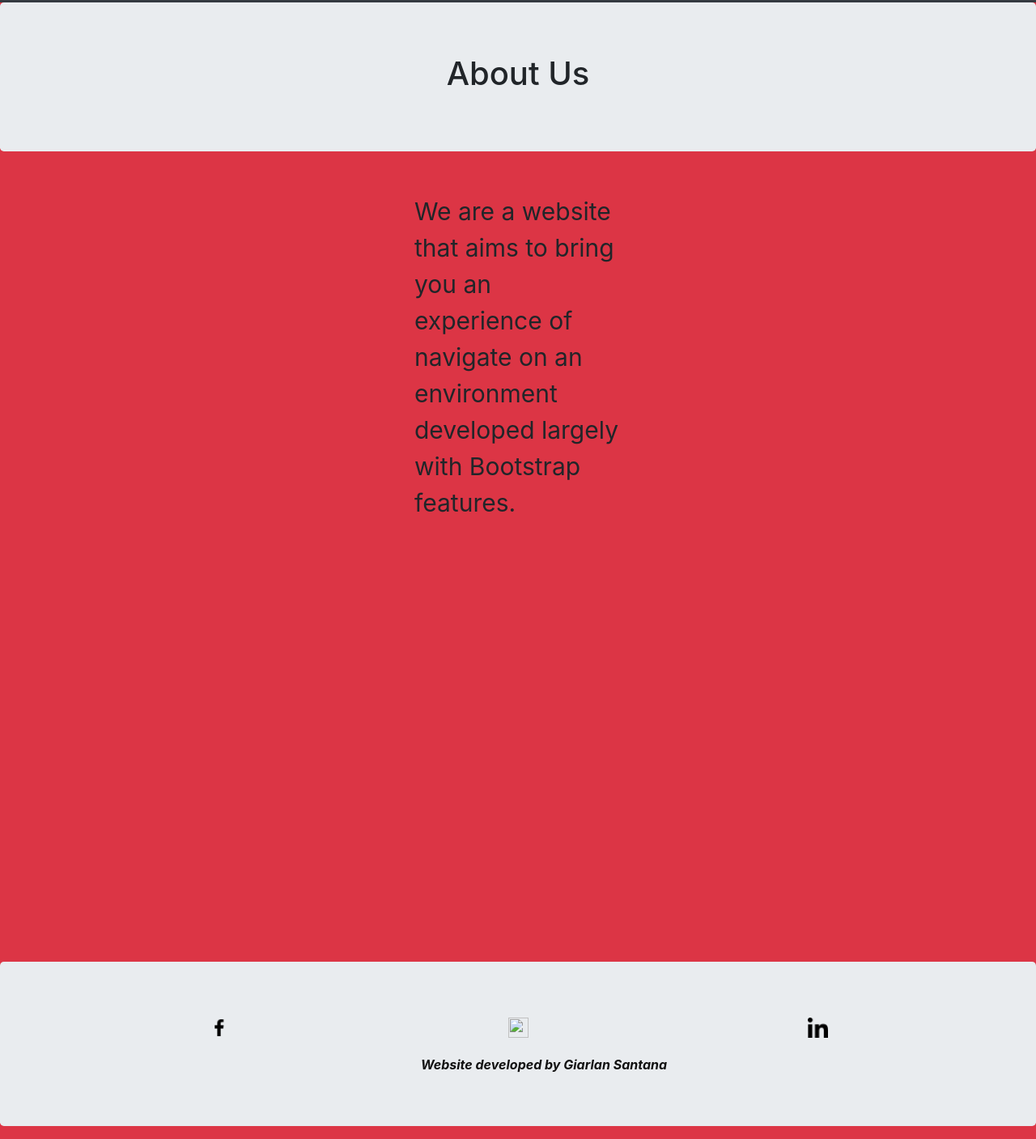
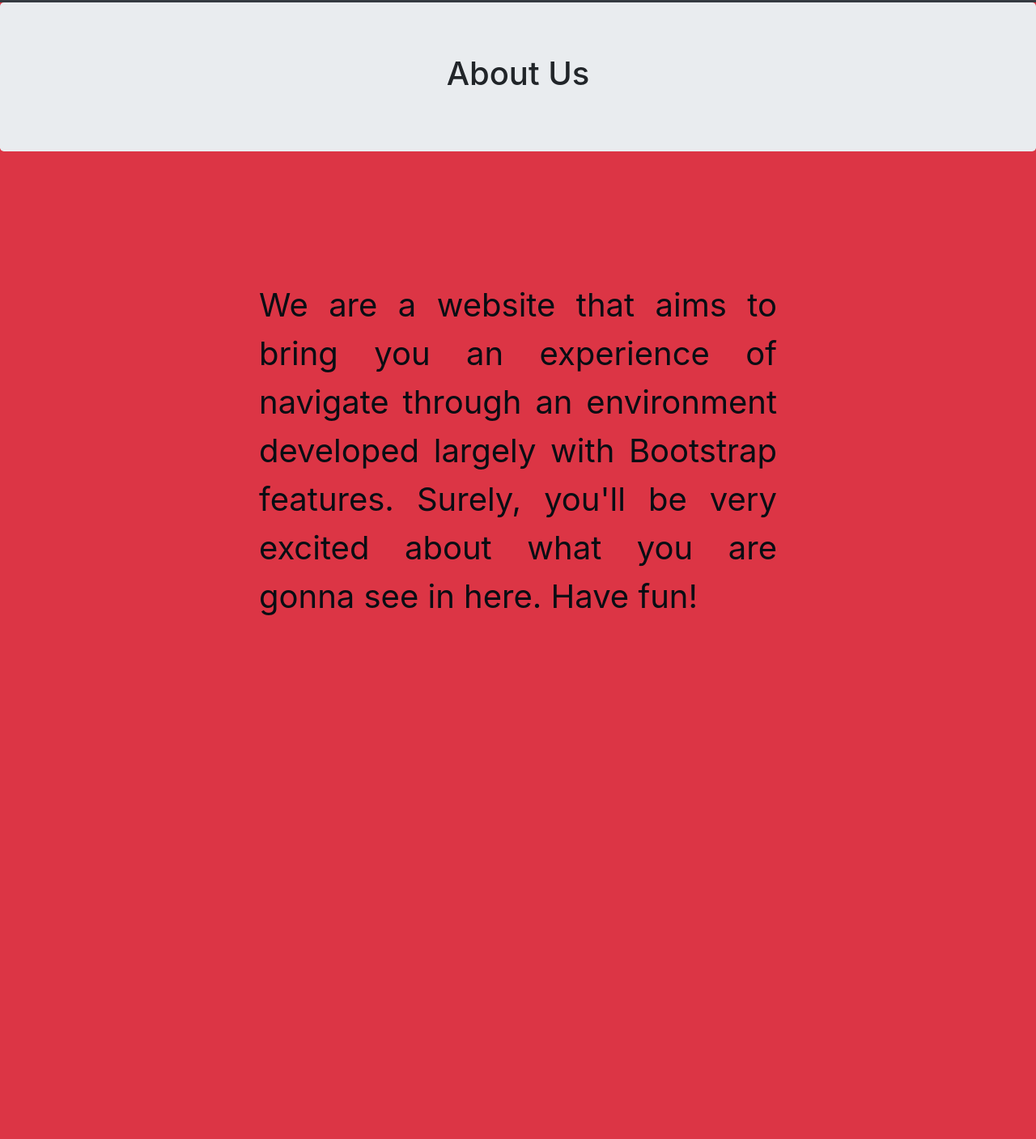
Before and after one commit to Giarlan/Premiere-Movies, a plain HTML site: page assets/html/abou.html in a window 1280 px wide. Shown: the part 53-1460 px from the top of the page at 81% size. After the commit the page ends 836 px from the top, so only its background shows below. Drawn offline with nearby package versions, Linux system fonts and the light colour scheme.

Commit message:
FINISH THE FIRST VERSION OF PROJECT
   *Styles - It has been made the last changes on pages styles
   *Fix - Some responsivity bugs has been fixed

```diff
--- a/assets/css/about.css
+++ b/assets/css/about.css
@@ -4,40 +4,32 @@
     box-sizing: border-box;
 }
 
-body {
-    display: flex;
-    flex-direction: column;
-    text-align: center;
-    background-image: url("");
 
+.par {
+    width: 100%;
+    padding-left: 25%;
+    padding-right: 25%;
+}
+
+p {
+    font-size: 40px;
+    text-align: justify;
+    margin-top: 4em;
+    color: rgb(7, 13, 19);
 
 }
 
-p {
-    min-width: none;
-    max-width: 600px;
-    margin-left: 40%;
-    margin-right: 40%;
-    margin-top: 20px;
-    text-align: left;
-    font-size: 30px;
-}
+@media screen and (max-width: 730px) {
+    p {
+        font-size: 30px;
+        text-align: justify;
 
-.footer {
-    margin-top: 33em;
-}
+    }
+ }
 
-.icon {
-    width: 25px;
-    height: 25px;
-    margin: 5px;
-}
-
-ul {
-    margin-right: 4em;
-}
-
-i {
-    margin-left: 4em;
-    color: #101010;
-}
+ @media screen and (max-width: 480px) {
+    p {
+        font-size: 20px;
+        text-align: justify;
+    }
+ }
--- a/assets/css/style.css
+++ b/assets/css/style.css
@@ -4,21 +4,10 @@
     box-sizing: border-box;
 }
 
-body {
-    display: flex;
-    flex-direction: column;
-    text-align: center;
-
-}
-
 img {
     width: 350px;
     height: 500px;
     padding: 10px;
-}
-
-.container {
-    padding-top: 10px;
 }
 
 h5 {
@@ -33,16 +22,47 @@
     color: #1a1a1a;
     margin-top: 2em;
 }
+
 .icon {
     width: 50px;
     height: 50px;
-}
-
-ul {
-    margin-right: 4em;
 }
 
 i {
     margin-left: 4em;
     color: #101010;
 }
+
+@media screen and (max-width: 767px) {
+
+    .footer {
+        padding: 5px;
+    }
+
+    i {
+        font-size: 20px;
+        text-align: justify;
+    }
+
+    .icon {
+        width: 40px;
+        height: 40px;
+    }
+ }
+
+ @media screen and (max-width: 480px) {
+
+    .footer {
+        padding: 5px;
+    }
+
+    i {
+        font-size: 10px;
+        text-align: justify;
+    }
+
+    .icon {
+        width: 35px;
+        height: 35px;
+    }
+ }
--- a/assets/html/abou.html
+++ b/assets/html/abou.html
@@ -30,22 +30,22 @@
         </div>
     </header>
 
-    <section class="jumbotron text-center">
-        <div class="container">
-            <h1 class="jumbotron-heading">About Us</h1>
+    <main >
+        <section class="jumbotron text-center">
+            <div class="container">
+                <h1 class="jumbotron-heading">About Us</h1>
+            </div>
+        </section>
+
+        <div class="par">
+            <p>We are a website that aims to bring you an experience of navigate through an environment developed largely with Bootstrap features.
+                Surely, you'll be very excited about what you are gonna see in here. Have fun!
+                </p>
         </div>
-    </section>
-
-    <p>We are a website that aims to bring you an experience of navigate on an environment developed largely with Bootstrap features.</p>
 
 
-    <div class="footer jumbotron text-center">
-        <ul class="container d-flex justify-content-around">
-            <img class="icon" src="/assets/images/facebook.png"  alt="">
-            <img class="icon" src="/assets/images/instagram.png"  alt="">
-            <img class="icon" src="/assets/images/linkedin.png"  alt="">
-        </ul>
-        <i><b>Website developed by Giarlan Santana</b></i>
-    </div>
+    </main>
+
+
 </body>
 </html>
```
